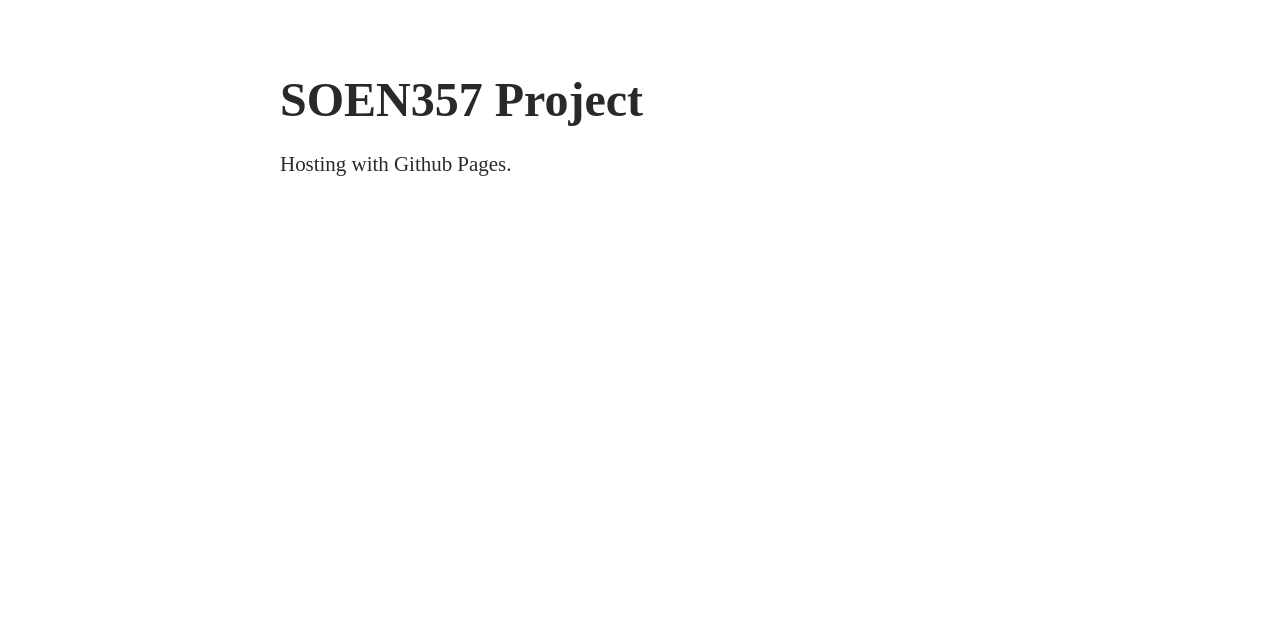
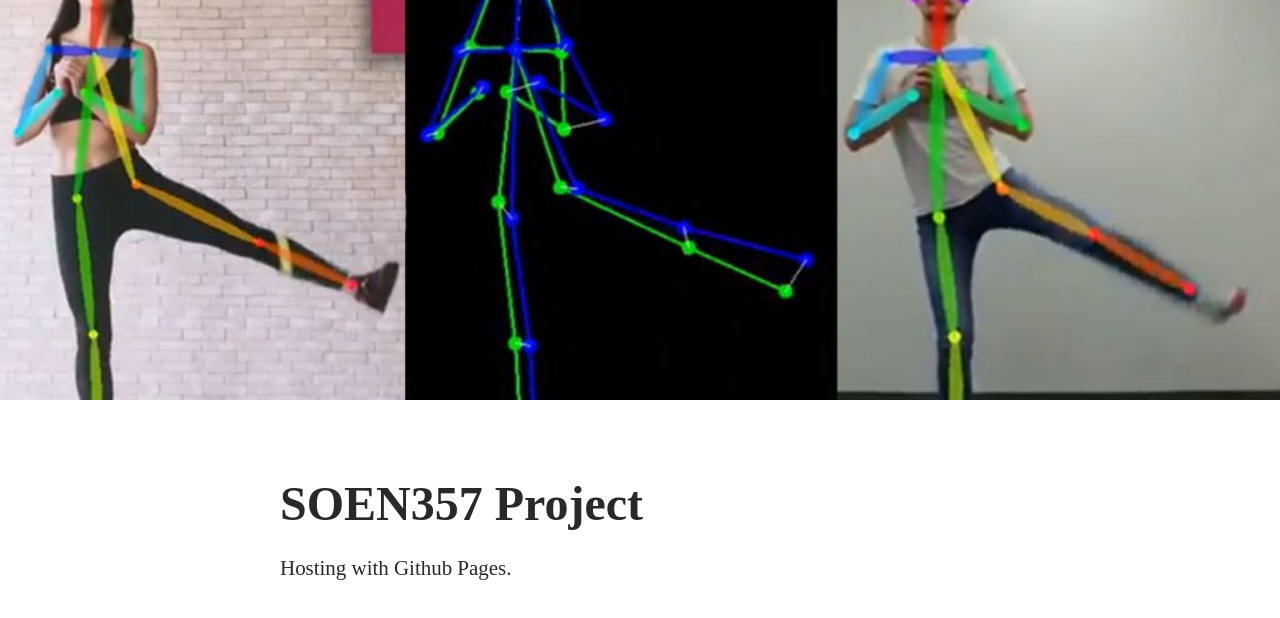
Before and after one commit to Mah514/Mah514.github.io, a plain HTML site: page index.html in a window 1280 px wide. Drawn offline with Linux system fonts and the light colour scheme.

Commit message:
Added picture

```diff
--- a/index.html
+++ b/index.html
@@ -4,6 +4,7 @@
 </head>
 <html lang="en">
     <body>
+        <img id="banner" src="images/AI-Fitness.jpg" alt="Third slide">
         <div class="container">
             <main class="article">
                 <h1>SOEN357 Project</h1>
```
Also changed, not shown: images/AI-Fitness.jpg (added).
